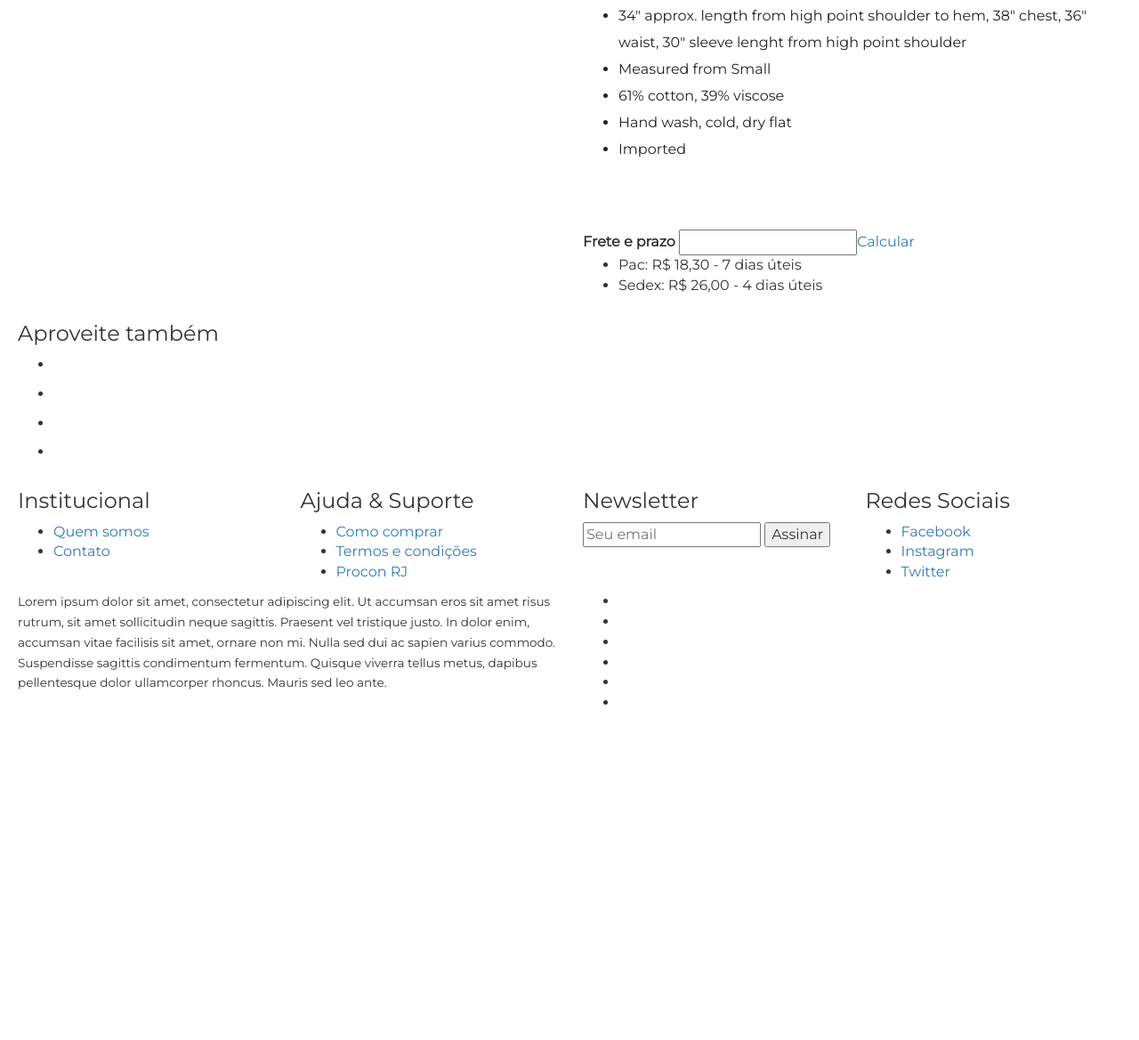
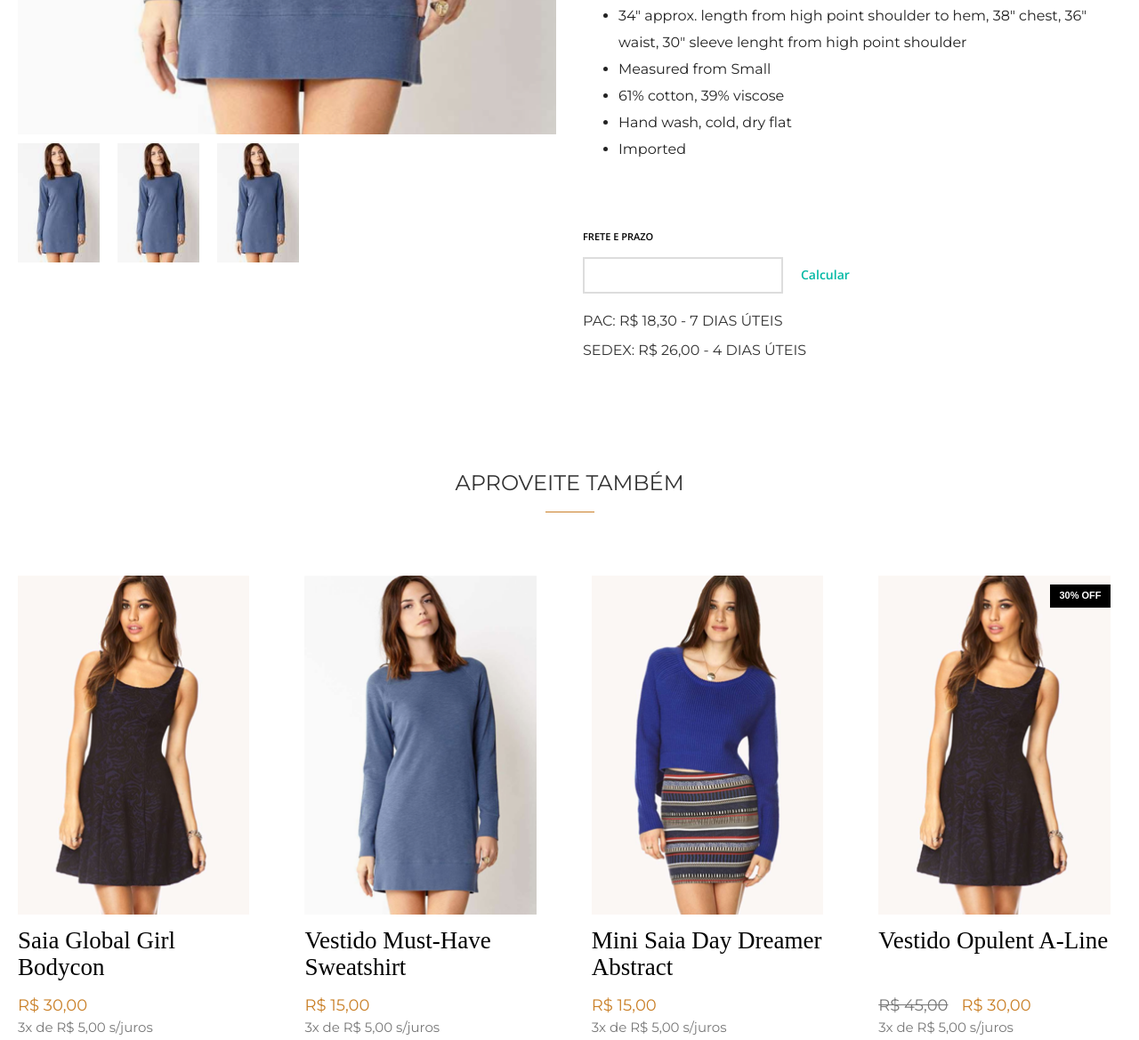
Before and after one commit to triblood/teste-touch, a website: page src/index.html in a window 1280 px wide. Shown: the part 1127-2296 px from the top of the page at 89% size. Before the commit the page ends 1939 px from the top, so only its background shows below. Drawn offline with nearby package versions, Linux system fonts and the light colour scheme; files that its build step writes are made by us from their sources; files whose address does not match are found by name.

Commit message:
Work in progress - Terminando a estrutura

```diff
--- a/src/index.html
+++ b/src/index.html
@@ -39,12 +39,12 @@
                     </ul>
                 </div>
                 <div class="img col-md-6">
-                    <div class="main-img"><img src="/arquivos/" alt=""></div>
+                    <div class="main-img"><img src="/arquivos/image-pdp-desktop.png" alt=""></div>
                     <div class="thumbs">
                         <ul>
-                            <li></li>
-                            <li></li>
-                            <li></li>
+                            <li><img src="/arquivos/thumbs.png" alt=""></li>
+                            <li><img src="/arquivos/thumbs.png" alt=""></li>
+                            <li><img src="/arquivos/thumbs.png" alt=""></li>
                         </ul>
                     </div>
                 </div>
@@ -98,24 +98,25 @@
                     <h3 class="subtitulo">Aproveite também</h3>
                     <ul>
                         <li>
-                            <img src="" alt="">
-                            <h4></h4>
-                            <div class="priceBox"><span class="precoPor"></span><span class="precoDivido"></span></div>
+                            <img src="/arquivos/bitmap_Copy_5.png" alt="">
+                            <h4>Saia Global Girl Bodycon</h4>
+                            <div class="priceBox"><span class="precoPor">R$ 30,00</span><span class="precoDivido">3x de R$ 5,00 s/juros</span></div>
                         </li>
                         <li>
-                            <img src="" alt="">
-                            <h4></h4>
-                            <div class="priceBox"><span class="precoPor"></span><span class="precoDivido"></span></div>
+                            <img src="/arquivos/bitmap_Copy_3.png" alt="">
+                            <h4>Vestido Must-Have Sweatshirt</h4>
+                            <div class="priceBox"><span class="precoPor">R$ 15,00</span><span class="precoDivido">3x de R$ 5,00 s/juros</span></div>
                         </li>
                         <li>
-                            <img src="" alt="">
-                            <h4></h4>
-                            <div class="priceBox"><span class="precoPor"></span><span class="precoDivido"></span></div>
+                            <img src="/arquivos/bitmap_Copy_4.png" alt="">
+                            <h4>Mini Saia Day Dreamer Abstract</h4>
+                            <div class="priceBox"><span class="precoPor">R$ 15,00</span><span class="precoDivido">3x de R$ 5,00 s/juros</span></div>
                         </li>
                         <li>
-                            <img src="" alt="">
-                            <h4></h4>
-                            <div class="priceBox"><span class="precoPor"></span><span class="precoDivido"></span></div>
+                            <div class="flag">30% OFF</div>
+                            <img src="/arquivos/bitmap_Copy_5.png" alt="">
+                            <h4>Vestido Opulent A-Line</h4>
+                            <div class="priceBox"><span class="precoDe">R$ 45,00</span><span class="precoPor">R$ 30,00</span><span class="precoDivido">3x de R$ 5,00 s/juros</span></div>
                         </li>
                     </ul>
                 </div>
@@ -154,19 +155,19 @@
                     </ul>
                 </div>
                 <div class="InfoLoja col-md-6">
-                    <div class="logoBottom"></div>
+                    <div class="logoBottom"><img src="/arquivos/logo-s.png" alt=""></div>
                     <small>Lorem ipsum dolor sit amet, consectetur adipiscing elit. Ut accumsan eros sit amet risus rutrum, sit amet sollicitudin neque sagittis. Praesent vel tristique justo. In dolor enim, accumsan vitae facilisis sit amet, ornare non mi. Nulla sed dui ac sapien varius commodo. Suspendisse sagittis condimentum fermentum. Quisque viverra tellus metus, dapibus pellentesque dolor ullamcorper rhoncus. Mauris sed leo ante. </small>
                 </div>
                 <div class="flags col-md-6">
                     <ul>
-                        <li class="visa"></li>
-                        <li class="master"></li>
-                        <li class="elo"></li>
-                        <li class="diners"></li>
-                        <li class="ae"></li>
-                        <li class="boleto"></li>
+                        <li class="visa"><img src="/arquivos/f-visa.png" alt=""></li>
+                        <li class="master"><img src="/arquivos/f-mastercard.png" alt=""></li>
+                        <li class="elo"><img src="/arquivos/f-elo.png" alt=""></li>
+                        <li class="diners"><img src="/arquivos/f-diners.png" alt=""></li>
+                        <li class="ae"><img src="/arquivos/f-amex.png" alt=""></li>
+                        <li class="boleto"><img src="/arquivos/f-boleto.png" alt=""></li>
                     </ul>
-                    <span class="certisign"></span>
+                    <span class="certisign"><img src="/arquivos/100x46_fundo_branco.png" alt=""></span>
                 </div>
             </div>
         </div>
--- a/src/scss/main-store.scss
+++ b/src/scss/main-store.scss
@@ -40,6 +40,7 @@ header{
 }
 
 main {
+    border-bottom: 7px solid #00b8a4;
     .breadcrumb {
         padding: 0;
         background-color: transparent;
@@ -65,6 +66,32 @@ main {
                     font-size: 19px;
                     float: right;
                     line-height: 15px;
+                }
+            }
+        }
+    }
+
+    .img{
+        .main-img{
+            img {
+                width: 100%;
+                height: auto;
+            }
+        }
+
+        .thumbs{
+            ul{
+                float: left;
+                padding: 0;
+                margin-top: 10px;
+            }
+
+            li{
+                float: left;
+                list-style-type: none;
+
+                &:not(:last-child){
+                    margin-right: 20px;
                 }
             }
         }
@@ -205,5 +232,202 @@ main {
             }
         }
 
+        .frete {
+            strong{
+                font-size: 11px;
+                text-transform: uppercase;
+                color: #000;
+                font-weight: 600;
+                font-family: "Open Sans", sans-serif;
+                display: block;
+                margin-bottom: 15px;
+
+                & + span {
+                    float: left;
+                    width: 100%;
+                    margin-bottom: 20px;
+                }
+            }
+
+            input{
+                font-size: 12px;
+                font-weight: 600;
+                font-family: "Open Sans", sans-serif;
+                border: 2px solid #dddddd;
+                padding: 10px 10px;
+                width: 225px;
+                float: left;
+                margin-right: 20px;
+
+                & + a{
+                    color: #00b8a4;
+                    font-size: 14px;
+                    font-weight: 600;
+                    font-family: "Open Sans", sans-serif;
+                    padding: 10px 0;
+                    float: left;
+                }
+            }
+
+            span.result {
+                ul {
+                    list-style-type: none;
+                    padding: 0;
+                }
+
+                li {
+                    text-transform: uppercase;
+                    font-family: 13px;
+                    margin-bottom: 10px;
+                }
+            }
+        }
+    }
+
+    .enjoyToo {
+        margin-top: 115px;
+        margin-bottom: 145px;
+
+        h3.subtitulo {
+            text-align: center;
+            text-transform: uppercase;
+            font-size: 24px;
+            margin: 0 0 90px 0;
+            position: relative;
+
+            &::before{
+                content: "";
+                width: 55px;
+                height: 1px;
+                display: block;
+                position: absolute;
+                background-color: #ca8028;
+                left: 0;
+                right: 0;
+                margin: auto;
+                top: 45px;
+            }
+        }
+
+        img{
+            width: 100%;
+            height: auto;
+        }
+
+        ul{
+            float: left;
+            padding-left: 0;
+            width: 100%;
+        }
+
+        li {
+            width: 21%;
+            float: left;
+            list-style-type: none;
+            position: relative;
+
+            &:not(:last-child){
+                margin-right: 5%;
+            }
+
+            .flag {
+                position: absolute;
+                right: 0;
+                top: 10px;
+                background-color: #000;
+                color: #fff;
+                font-size: 11px;
+                font-family: 'Opens Sans', sans-serif;
+                font-weight: 600;
+                padding: 5px 10px;
+            }
+
+            h4{
+                font-size: 27px;
+                font-family: 'Times New Roman', serif;
+                color: #000;
+                margin-bottom: 15px;
+                float: left;
+                width: 100%;
+                height: 60px;
+                margin-top: 15px;
+            }
+
+            .precoDe{
+                font-size: 18px;
+                float: left;
+                margin-right: 15px;
+                text-decoration: line-through;
+                color: #787878;
+            }
+
+            .precoPor{
+                font-size: 18px;
+                float: left;
+                color: #ca8028;
+            }
+
+            .precoDivido{
+                display: block;
+                clear: both;
+                font-size: 15px;
+                color: #787878;
+            }
+        }
     }
 }
+
+footer{
+    background-color: #222222;
+    border-top: 1px solid #fff;
+    padding-top: 75px;
+    padding-bottom: 40px;
+    float: left;
+    width: 100%;
+
+    h3.subtitulo {
+        margin: 0 0 20px 0;
+        color: #fff;
+        text-transform: uppercase;
+    }
+
+    ul {
+        list-style-type: none;
+        padding: 0;
+    }
+
+    a {
+        color: #a8a8a8;
+        font-size: 14px;
+        display: block;
+        margin-bottom: 20px;
+    }
+
+    small {
+        color: #a8a8a8;
+        margin-top: 20px;
+        display: block;
+    }
+
+    .flags {
+        padding-top: 45px;
+
+        li{
+            float: left;
+
+            &:not(:last-child){
+                margin-right: 10px;
+            }
+        }
+
+        span.certisign {
+            position: relative;
+            top: -20px;
+            margin-left: 30px;
+        }
+    }
+
+    .InfoLoja, .flags{
+        margin-top: 130px;
+    }
+}
```
